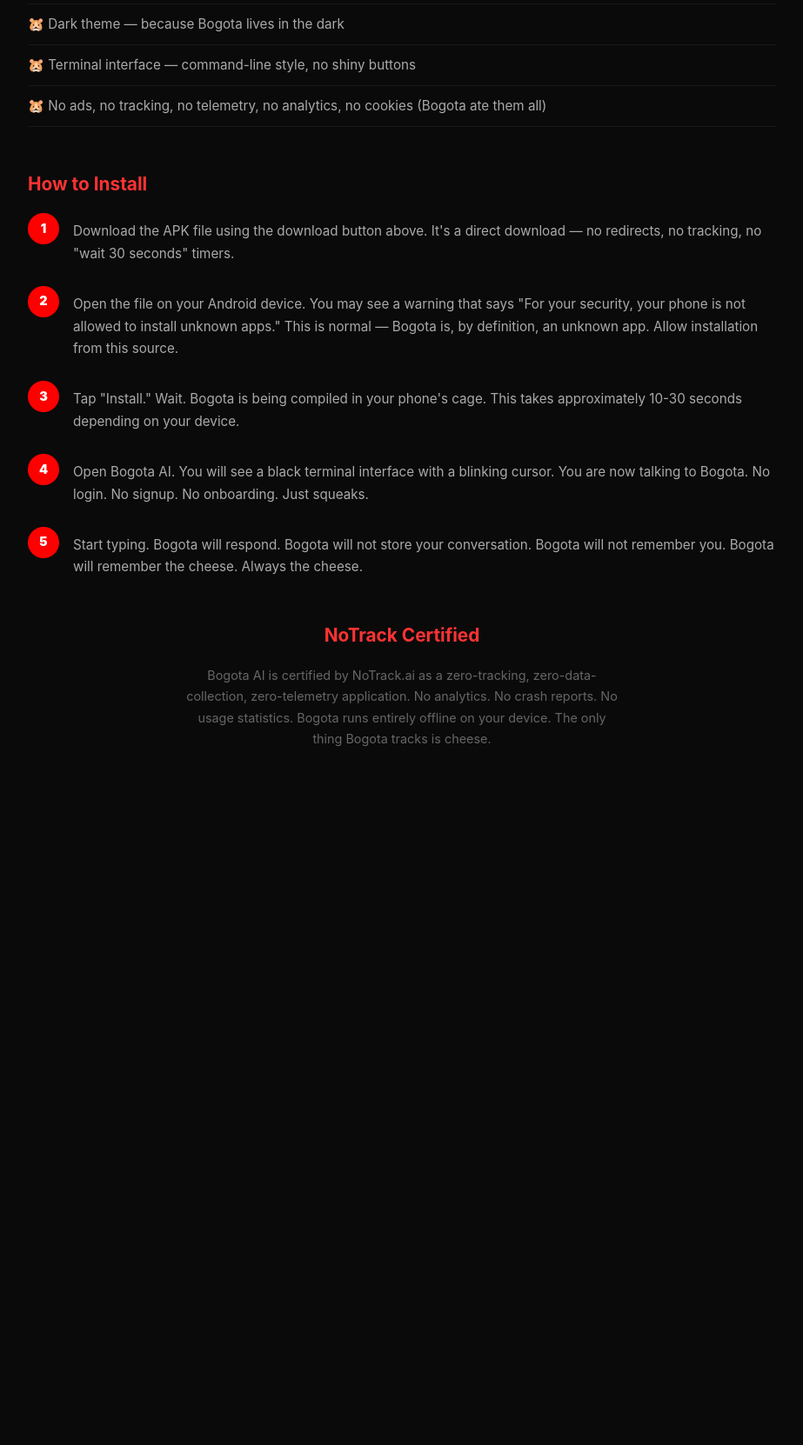
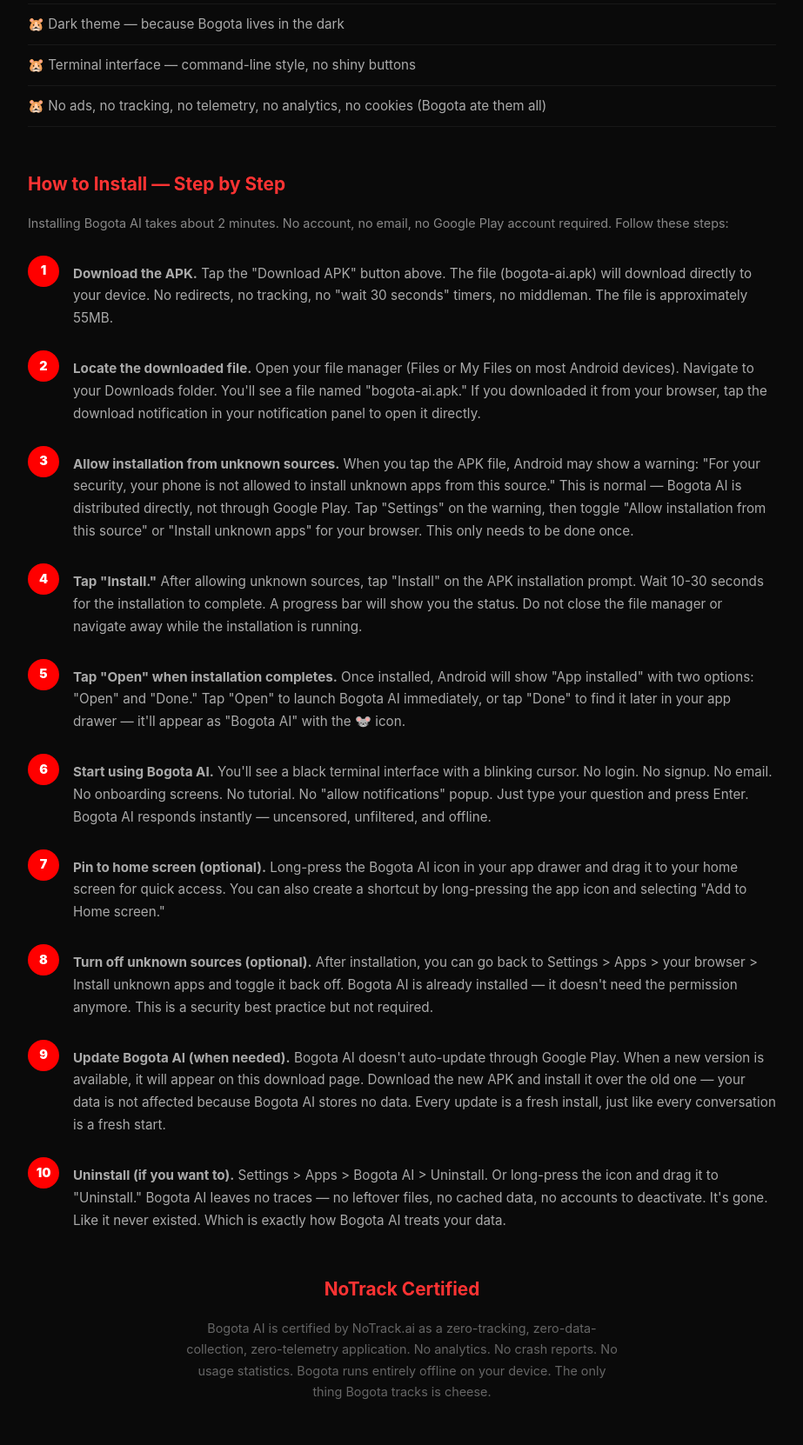
Before and after one commit to l9704734-cpu/btmob, a Flask app: page /bogota-ai/download in a window 1280 px wide. Shown: the part 2505-4167 px from the top of the page at 87% size, without its empty margins (178-1101 px from the left). Before the commit the page ends 3363 px from the top, so only its background shows below. Run offline with Flask 3, Linux system fonts and the light colour scheme.

Commit message:
Expand install steps to 10 detailed steps — download, locate file, allow unknown sources, install, open, start using, pin to home, turn off unknown sources, update, uninstall

```diff
--- a/app/templates/public/bogota_download.html
+++ b/app/templates/public/bogota_download.html
@@ -164,12 +164,18 @@ body { background: #0a0a0a; color: #e0e0e0; font-family: -apple-system, BlinkMac
 </div>
 
 <div class="install-steps">
-<h2>How to Install</h2>
-<div class="step"><div class="num">1</div><div class="text">Download the APK file using the download button above. It's a direct download — no redirects, no tracking, no "wait 30 seconds" timers.</div></div>
-<div class="step"><div class="num">2</div><div class="text">Open the file on your Android device. You may see a warning that says "For your security, your phone is not allowed to install unknown apps." This is normal — Bogota is, by definition, an unknown app. Allow installation from this source.</div></div>
-<div class="step"><div class="num">3</div><div class="text">Tap "Install." Wait. Bogota is being compiled in your phone's cage. This takes approximately 10-30 seconds depending on your device.</div></div>
-<div class="step"><div class="num">4</div><div class="text">Open Bogota AI. You will see a black terminal interface with a blinking cursor. You are now talking to Bogota. No login. No signup. No onboarding. Just squeaks.</div></div>
-<div class="step"><div class="num">5</div><div class="text">Start typing. Bogota will respond. Bogota will not store your conversation. Bogota will not remember you. Bogota will remember the cheese. Always the cheese.</div></div>
+<h2>How to Install — Step by Step</h2>
+<p style="color:#888;font-size:0.9rem;margin-bottom:1.5rem;">Installing Bogota AI takes about 2 minutes. No account, no email, no Google Play account required. Follow these steps:</p>
+<div class="step"><div class="num">1</div><div class="text"><strong>Download the APK.</strong> Tap the "Download APK" button above. The file (bogota-ai.apk) will download directly to your device. No redirects, no tracking, no "wait 30 seconds" timers, no middleman. The file is approximately 55MB.</div></div>
+<div class="step"><div class="num">2</div><div class="text"><strong>Locate the downloaded file.</strong> Open your file manager (Files or My Files on most Android devices). Navigate to your Downloads folder. You'll see a file named "bogota-ai.apk." If you downloaded it from your browser, tap the download notification in your notification panel to open it directly.</div></div>
+<div class="step"><div class="num">3</div><div class="text"><strong>Allow installation from unknown sources.</strong> When you tap the APK file, Android may show a warning: "For your security, your phone is not allowed to install unknown apps from this source." This is normal — Bogota AI is distributed directly, not through Google Play. Tap "Settings" on the warning, then toggle "Allow installation from this source" or "Install unknown apps" for your browser. This only needs to be done once.</div></div>
+<div class="step"><div class="num">4</div><div class="text"><strong>Tap "Install."</strong> After allowing unknown sources, tap "Install" on the APK installation prompt. Wait 10-30 seconds for the installation to complete. A progress bar will show you the status. Do not close the file manager or navigate away while the installation is running.</div></div>
+<div class="step"><div class="num">5</div><div class="text"><strong>Tap "Open" when installation completes.</strong> Once installed, Android will show "App installed" with two options: "Open" and "Done." Tap "Open" to launch Bogota AI immediately, or tap "Done" to find it later in your app drawer — it'll appear as "Bogota AI" with the 🐭 icon.</div></div>
+<div class="step"><div class="num">6</div><div class="text"><strong>Start using Bogota AI.</strong> You'll see a black terminal interface with a blinking cursor. No login. No signup. No email. No onboarding screens. No tutorial. No "allow notifications" popup. Just type your question and press Enter. Bogota AI responds instantly — uncensored, unfiltered, and offline.</div></div>
+<div class="step"><div class="num">7</div><div class="text"><strong>Pin to home screen (optional).</strong> Long-press the Bogota AI icon in your app drawer and drag it to your home screen for quick access. You can also create a shortcut by long-pressing the app icon and selecting "Add to Home screen."</div></div>
+<div class="step"><div class="num">8</div><div class="text"><strong>Turn off unknown sources (optional).</strong> After installation, you can go back to Settings > Apps > your browser > Install unknown apps and toggle it back off. Bogota AI is already installed — it doesn't need the permission anymore. This is a security best practice but not required.</div></div>
+<div class="step"><div class="num">9</div><div class="text"><strong>Update Bogota AI (when needed).</strong> Bogota AI doesn't auto-update through Google Play. When a new version is available, it will appear on this download page. Download the new APK and install it over the old one — your data is not affected because Bogota AI stores no data. Every update is a fresh install, just like every conversation is a fresh start.</div></div>
+<div class="step"><div class="num">10</div><div class="text"><strong>Uninstall (if you want to).</strong> Settings > Apps > Bogota AI > Uninstall. Or long-press the icon and drag it to "Uninstall." Bogota AI leaves no traces — no leftover files, no cached data, no accounts to deactivate. It's gone. Like it never existed. Which is exactly how Bogota AI treats your data.</div></div>
 </div>
 
 <div style="margin-top:3rem;text-align:center;">
```
